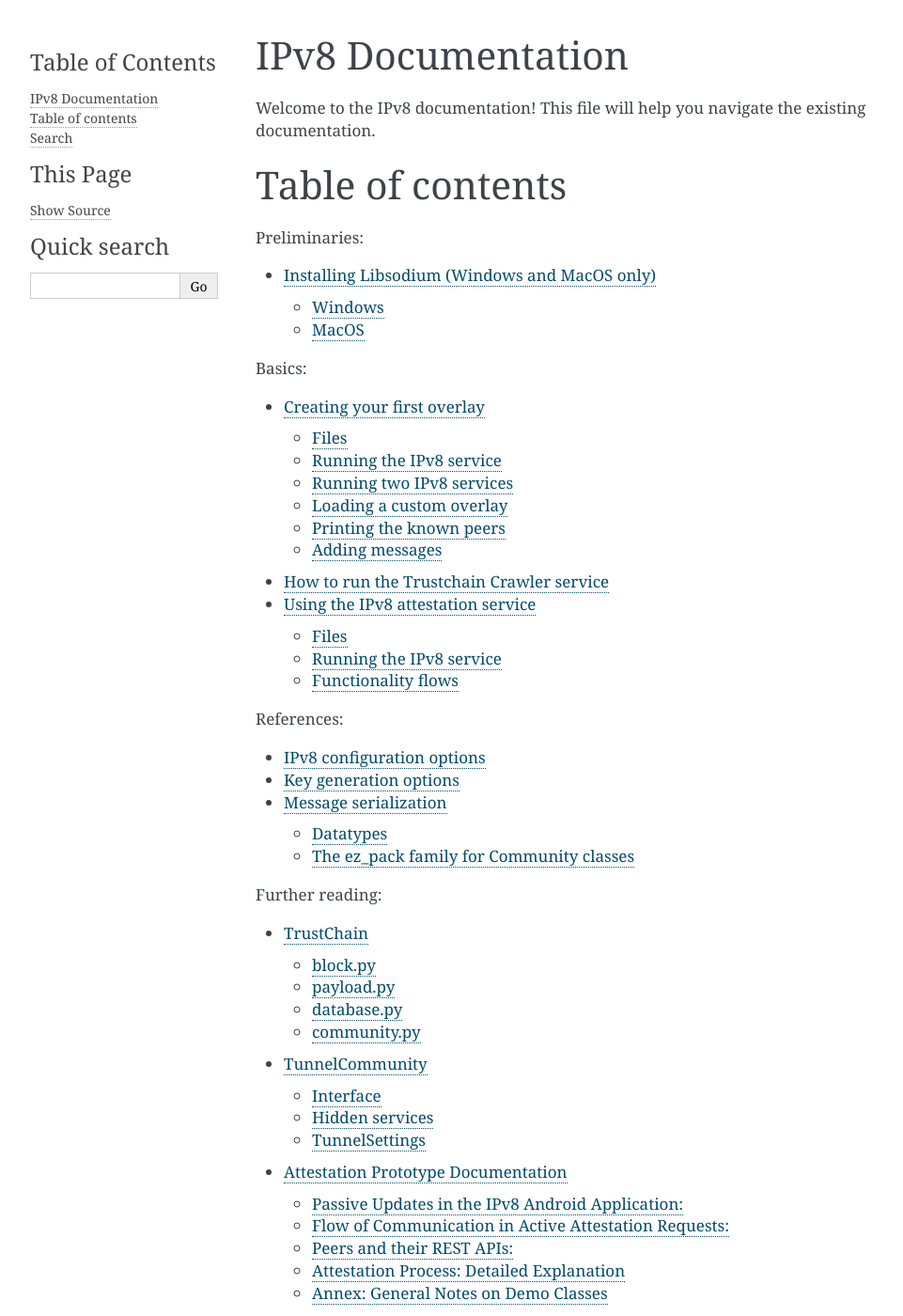
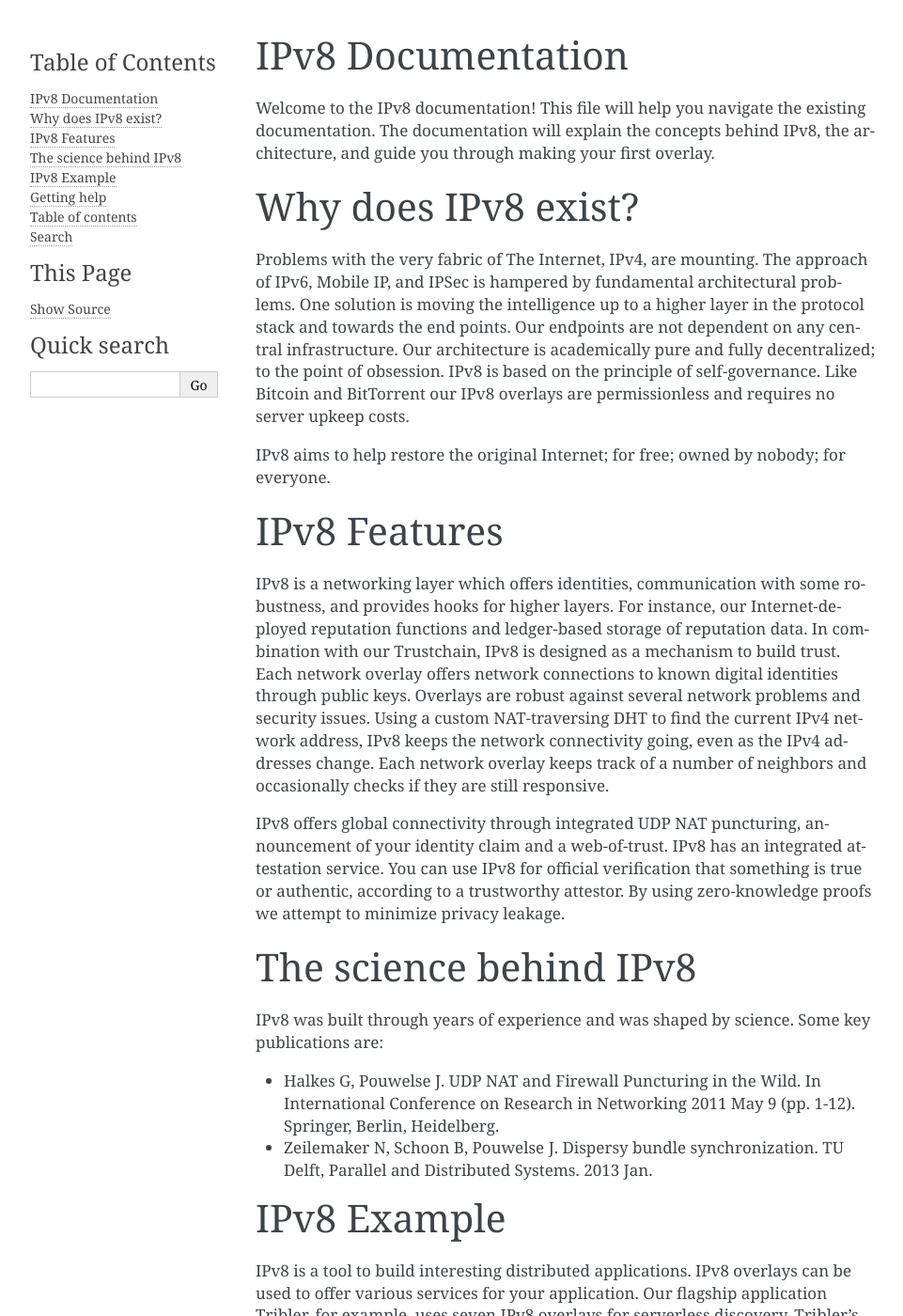
Before and after one commit to Tribler/py-ipv8, a Sphinx documentation site: the page built from doc/index.rst, in a window 1280 px wide and 1400 px high. Shown: the whole window at 94% size, without its empty margins (148-1109 px from the left). Built offline with Sphinx 7.4.7, drawn with Linux system fonts in a browser that asks for light colours; some of the changed text lies outside the part shown.

Commit message:
Docs: IPv8 features, Why does IPv8 exist?
adds a few new sections to the main index.

```diff
--- a/doc/index.rst
+++ b/doc/index.rst
@@ -1,8 +1,48 @@
 IPv8 Documentation
 ==================
 
-Welcome to the IPv8 documentation!
-This file will help you navigate the existing documentation.
+Welcome to the IPv8 documentation! This file will help you navigate the existing documentation.
+The documentation will explain the concepts behind IPv8, the architecture, and guide you through making your first overlay.
+
+
+Why does IPv8 exist?
+====================
+
+Problems with the very fabric of The Internet, IPv4, are mounting. The approach of IPv6, Mobile IP, and IPSec is hampered by fundamental architectural problems. One solution is moving the intelligence up to a higher layer in the protocol stack and towards the end points. Our endpoints are not dependent on any central infrastructure. Our architecture is academically pure and fully decentralized; to the point of obsession. IPv8 is based on the principle of self-governance. Like Bitcoin and BitTorrent our IPv8 overlays are permissionless and requires no server upkeep costs.
+
+IPv8 aims to help restore the original Internet; for free; owned by nobody; for everyone.
+
+
+IPv8 Features
+=============
+
+IPv8 is a networking layer which offers identities, communication with some robustness, and provides hooks for higher layers. For instance, our Internet-deployed reputation functions and ledger-based storage of reputation data. In combination with our Trustchain, IPv8 is designed as a mechanism to build trust.  Each network overlay offers network connections to known digital identities through public keys. Overlays are robust against several network problems and security issues. Using a custom NAT-traversing DHT to find the current IPv4 network address, IPv8 keeps the network connectivity going, even as the IPv4 addresses change.  Each network overlay keeps track of a number of neighbors and occasionally checks if they are still responsive.
+
+IPv8 offers global connectivity through integrated UDP NAT puncturing, announcement of your identity claim and a web-of-trust. IPv8 has an integrated attestation service. You can use IPv8 for official verification that something is true or authentic, according to a trustworthy attestor. By using zero-knowledge proofs we attempt to minimize privacy leakage.
+
+
+The science behind IPv8
+=======================
+IPv8 was built through years of experience and was shaped by science. Some key publications are:
+
+* Halkes G, Pouwelse J. UDP NAT and Firewall Puncturing in the Wild. In International Conference on Research in Networking 2011 May 9 (pp. 1-12). Springer, Berlin, Heidelberg.
+* Zeilemaker N, Schoon B, Pouwelse J. Dispersy bundle synchronization. TU Delft, Parallel and Distributed Systems. 2013 Jan.
+
+
+IPv8 Example
+============
+
+IPv8 is a tool to build interesting distributed applications. IPv8 overlays can be used to offer various services for your application. Our flagship application Tribler, for example, uses seven IPv8 overlays for serverless discovery. Tribler's services range from DHT-based lookup, Tor-inspired privacy to a completely decentralised marketplace for bandwidth. If we take a look at Tribler's debug screen, it shows IPv8 in action: you can observe statistics such as active neighbors and utilized network traffic to make sure you have made a healthy overlay.
+
+ .. image:: ./further-reading/resources/healthy_IPv8_overlay_collection.png
+   :target: ./further-reading/resources/healthy_IPv8_overlay_collection.png
+   :alt: A screenshot of Tribler's IPv8 statistics
+
+
+Getting help
+============
+If you spotted an inconsistency in the documentation or found a bug, please let us know in a `GitHub issue <https://github.com/Tribler/py-ipv8/issues>`_.
+
 
 Table of contents
 =================
```
Also changed, not shown: doc/further-reading/resources/healthy_IPv8_overlay_collection.png (added).
